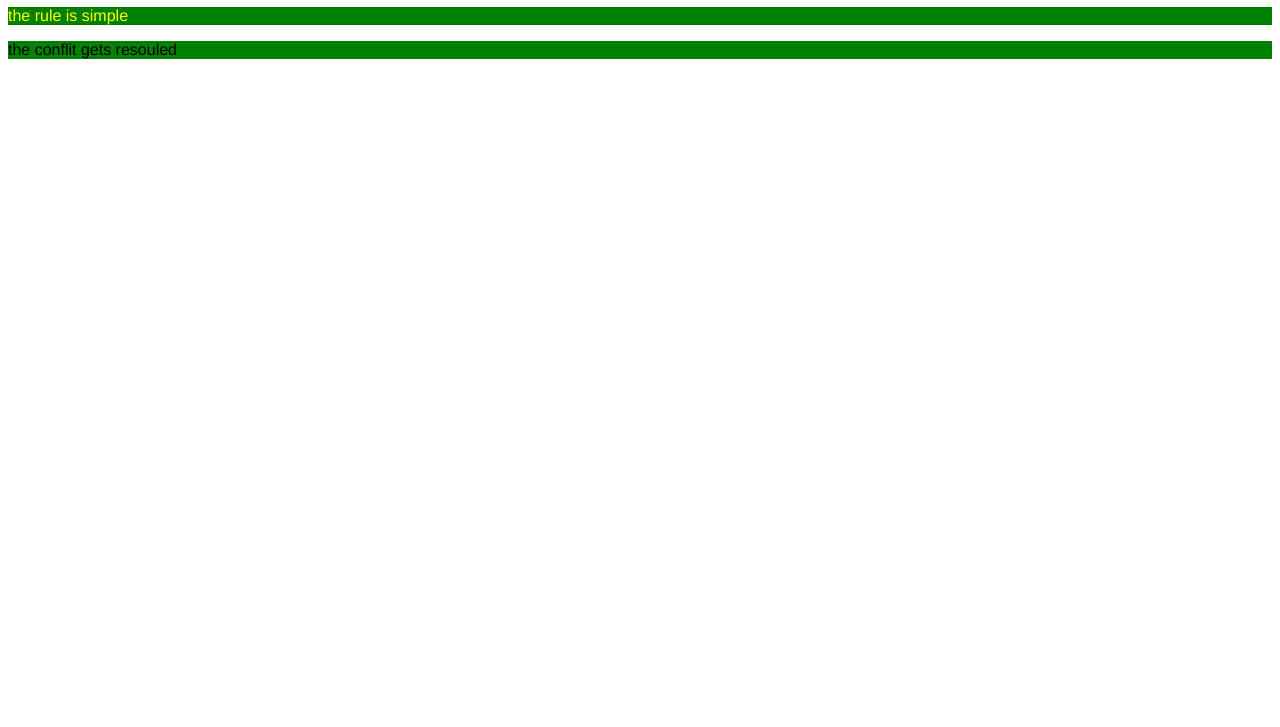
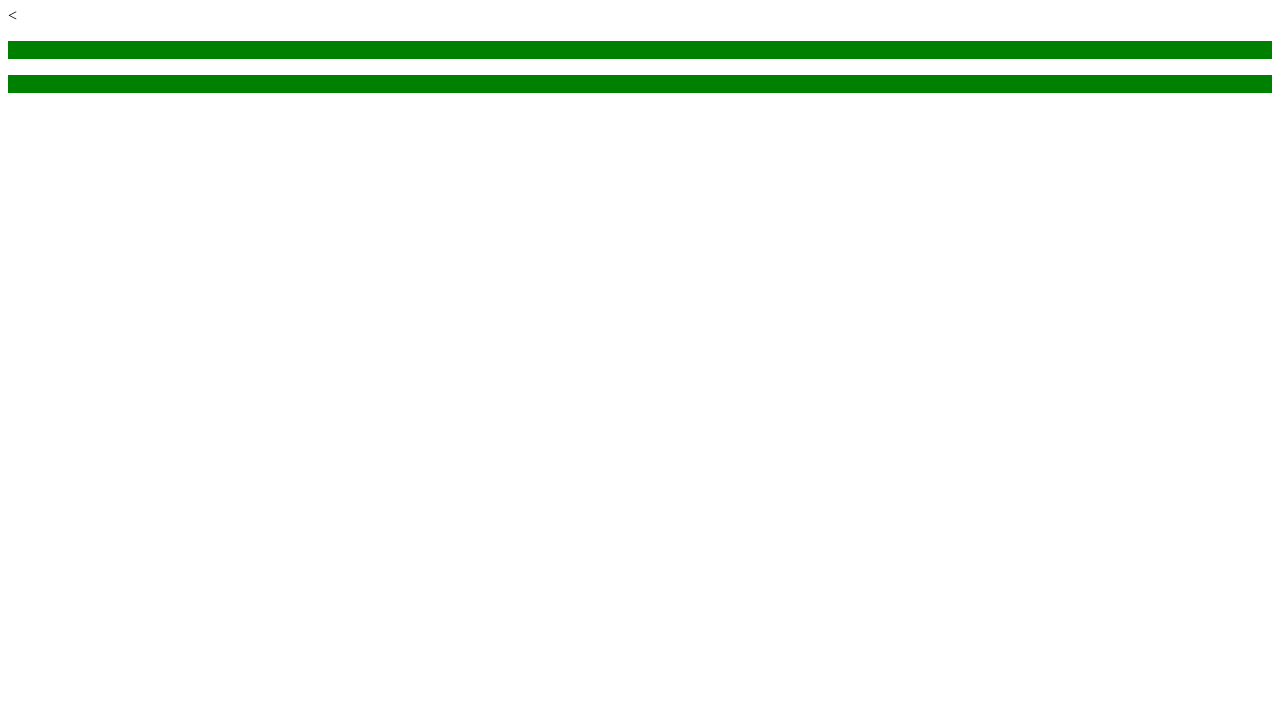
Before and after one commit to anil1001/coursera-test, a plain HTML site: page site/index.html in a window 1280 px wide. Shown: the part 73-800 px from the top of the page. Drawn offline with Linux system fonts and the light colour scheme.

Commit message:
my new css

```diff
--- a/site/index.html
+++ b/site/index.html
@@ -5,15 +5,21 @@
 <title>trying css rules at first</title>
 <link rel="stylesheet" href="external.css">
 <style>
-p{
+ p{
 	color: yellow;
     background-color: green;
     font-family: helvetica;
+    font-weight: initial;
+
+}
+p{
+	color: green !important;
 }
 </style>
 </head>
 <body>
 <h1>the css application 1</h1>
+<
 <p>the rule is simple</p>
 <p style="color:black;">the conflit gets resouled</p>
 
```
